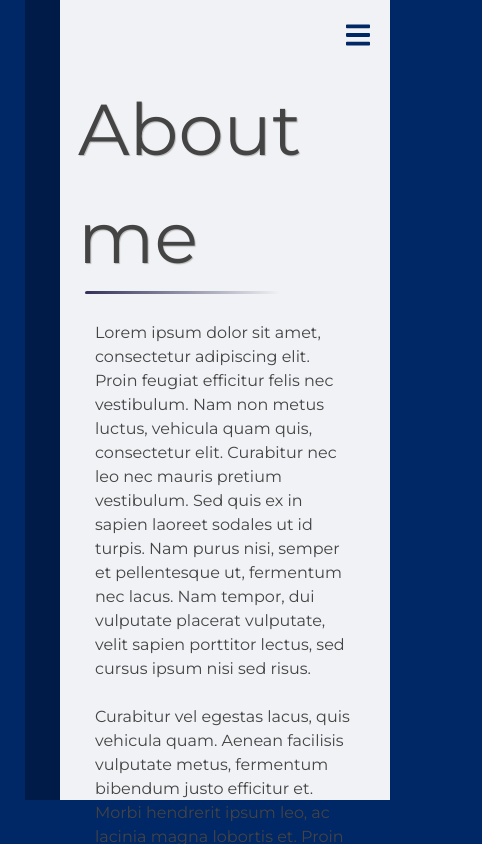
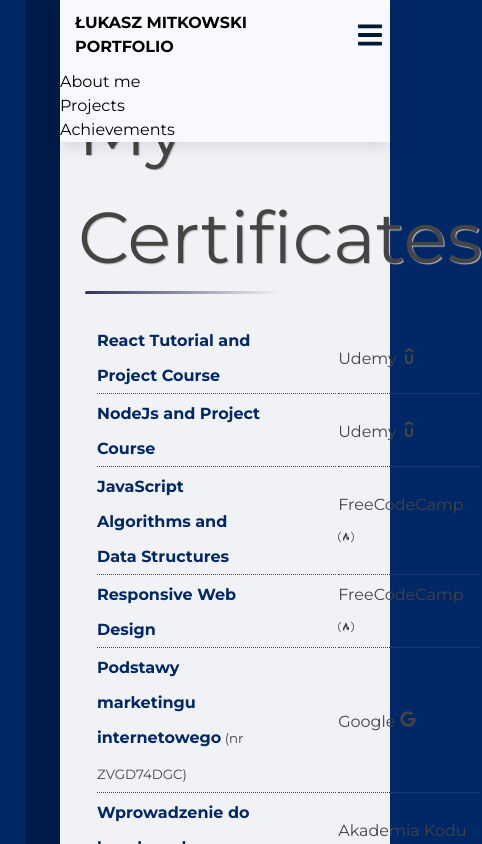
Before and after one commit to ukasz1/online-portfolio, a React (Create React App) app: page / in a window 390 px wide. Shown: the top 844 px of the page, 482 px wide, since content can reach past the window. Built offline with nearby package versions, Linux system fonts and the light colour scheme; the HTML template or start-up script is replaced by a standard one.

Commit message:
navbar toggling adding

```diff
--- a/src/App.js
+++ b/src/App.js
@@ -8,8 +8,8 @@
 import { FaGithub, FaLinkedin, FaEnvelopeOpen, FaBars } from "react-icons/fa";
 
 function App() {
-  const [actualTab, setActualTab] = useState(0);
-  const [showNavList, setShowNavList] = useState(true);
+  const [actualTab, setActualTab] = useState(2);
+  const [showNavList, setShowNavList] = useState(false);
   const [mainWidth, setMainWidth] = useState(window.innerWidth);
   const [mainHeight, setMainHeight] = useState(window.innerHeight);
 
@@ -18,14 +18,14 @@
     setActualTab(gainedTabNumber);
   }
 
-  //** To avoid hardcoding the height for RWD  **/
+  //** To improve RWD and avoid hardcoding the content height **/
   useEffect(() => {
     checkDocumentHeight();
     window.addEventListener('resize', checkDocumentHeight);
     return () => {
       window.removeEventListener('resize', checkDocumentHeight)
     }
-  }, [])
+  }, [actualTab])
 
   const checkDocumentHeight = () => {
     setMainWidth(window.innerWidth);
@@ -42,21 +42,19 @@
       const tableHeight = table.getBoundingClientRect().height;
 
       const sectionPaddingTop = 30;
-      const tmp = navHeight + contentPaddingTop + titleHeight + sectionPaddingTop + tableHeight;
-      setMainHeight(tmp);
+      const newMainHeight = navHeight + contentPaddingTop + titleHeight + sectionPaddingTop + tableHeight;
+      setMainHeight(newMainHeight);
     }
     else
       setMainHeight(800);
-
   }
+  // ----------------------------------
 
   return (
     <div className="main" style={mainWidth >= 1050 ? null : { height: mainHeight }}>
       <Avatar />
       <Navbar checkTab={checkTab} showNavList={showNavList} />
       <Container actualTab={actualTab} />
-      {/* Szerokość dokumentu: {mainWidth} PX <br />
-      Wysokość dokumentu: {mainHeight} PX */}
     </div>
   );
 }
@@ -72,16 +70,34 @@
 const Navbar = ({ checkTab, showNavList }) => {
   return (
     <nav>
-      <ul>
+      <ul className='basic-list'>
         {navList.map((link, index) => {
           const { id, text } = link;
           return <li key={id}><a className="menu-btn" id={'_' + index} onClick={checkTab}>{text}</a></li>
         })}
-        <button className='nav-toggle'>
-          <FaBars className='fa-bars' />
-        </button>
       </ul>
 
+      <div className='nav'>
+        <div className='upper-nav'>
+          <div className='little-avatar-div'><span className='name-span'>ŁUKASZ MITKOWSKI PORTFOLIO</span><img src={avatar} alt="logo" className='small-avatar' /></div>
+          <div className='nav-button'>
+            <button className='nav-toggle'>
+              <FaBars className='fa-bars' />
+            </button>
+          </div>
+
+        </div>
+
+        <div className='links-container'>
+          <ul className='links'>
+            {navList.map((link, index) => {
+              const { id, text } = link;
+              return <li key={id}><a className="links-btn" id={'_' + index} onClick={checkTab}>{text}</a></li>
+            })}
+          </ul>
+        </div>
+
+      </div>
     </nav>
   )
 }
--- a/src/main.css
+++ b/src/main.css
@@ -13,6 +13,10 @@
 
 nav{
   height: 70px;
+}
+
+.nav{
+  display: none;
 }
 
 .nav-toggle{
@@ -143,7 +147,7 @@
   list-style-type: none;
 }
 
-nav ul {
+nav > ul {
   padding: 18px;
   display: flex;
   flex-wrap: wrap;
@@ -151,8 +155,12 @@
 }
 
 .fa-bars{
-  color: #002766;
+  color: #001931;
   height:30px;
+  position: absolute;
+  top: 50%;
+  left: 50%;
+  transform:translate(-50%,-50%);
 }
 
 .icon {
@@ -193,6 +201,10 @@
   font-size: 1.4rem;
   color: #001931;
   letter-spacing: -1px;
+}
+
+.navList-container{
+  display: none;
 }
 
 .menu-btn:hover{
@@ -277,22 +289,82 @@
     padding-left: 13px;
   }
 
-  table{
-
-  }
-
-
-
-  .about-article{
-
-  }
-
   .avatar-frame{
     display: none;
   }
 
+  nav{
+
+  }
+
+  .basic-list{
+    display: none;
+  }
+
+  .small-avatar{
+    height: 58px;
+    /* margin-left: 20px; */
+    border-color: #001931;
+  border-width: 5px;
+  border-style: solid;
+  border-radius: 50%;
+display: table-cell;
+    vertical-align: middle;
+    display: none;
+  }
+
+  .nav{
+    position: relative;
+    display: block;
+    /* background: red; */
+    /* margin: 0 auto; */
+    /* height: 100%; */
+    /* display: flex; */
+    /* flex-direction: row; */
+    box-shadow: 0 5px 15px rgba(0, 0, 0, 0.1);
+    /* border-bottom: 1px dotted grey; */
+    z-index: 2;
+    background: #f7f9fc;
+
+    opacity: 1;
+
+    /* background: transparent; */
+    /* color: transparent; */
+  }
+
+  .upper-nav{
+    display: flex;
+    height: 70px;
+    justify-content: space-between;
+    align-items: center;
+  }
+
+  .little-avatar-div{
+    display: table;
+  }
+
+  .name-span{
+    display: table-cell;
+    vertical-align: middle;
+    padding: 15px;
+    font-weight: bold;
+  }
+
+  .nav-button{
+
+  }
+
+  .links-container{
+    /* display: none; */
+  }
+
   .nav-toggle{
-    display: inline-block;
+    display: block; /*inline-block*/
+    position: relative;
+    height: 35px;
+    width: 40px;
+    opacity: 1;
+    /* border: 1px solid black; */
   }
 
   .menu-btn{
```
